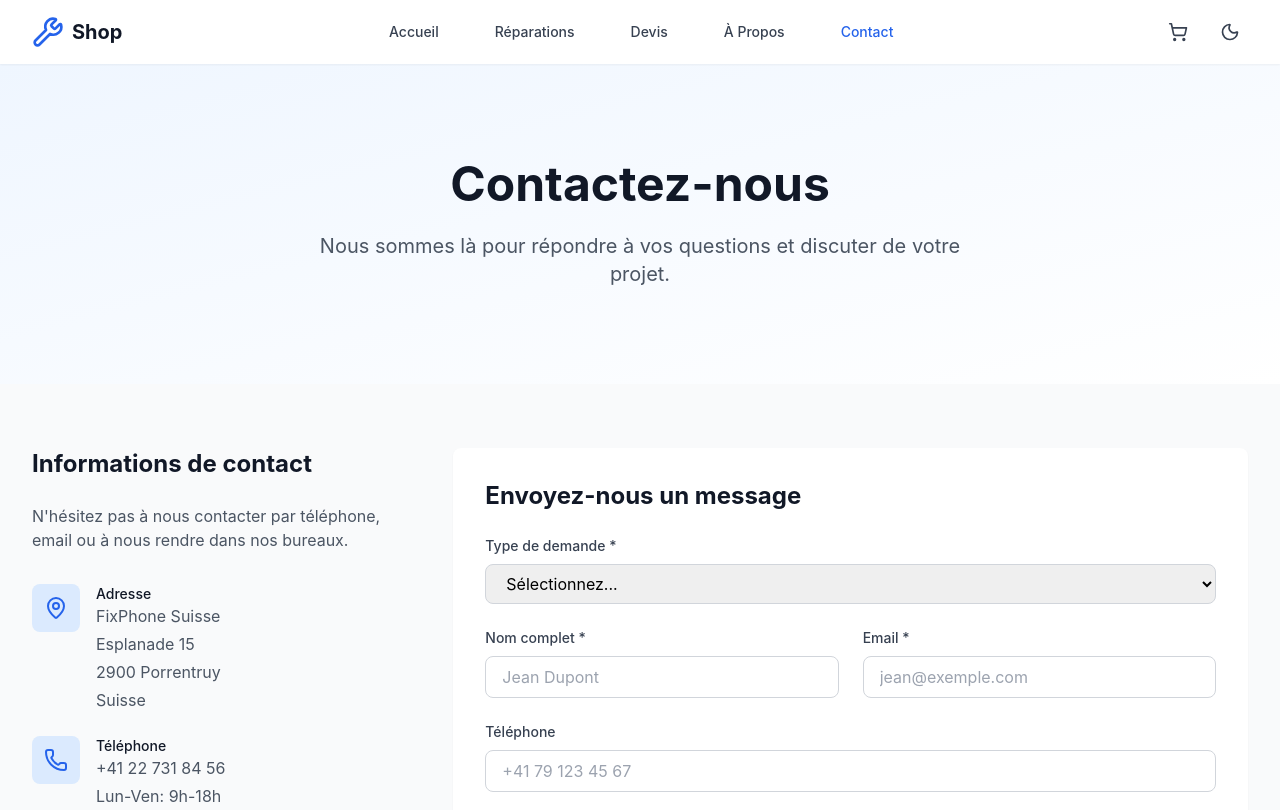
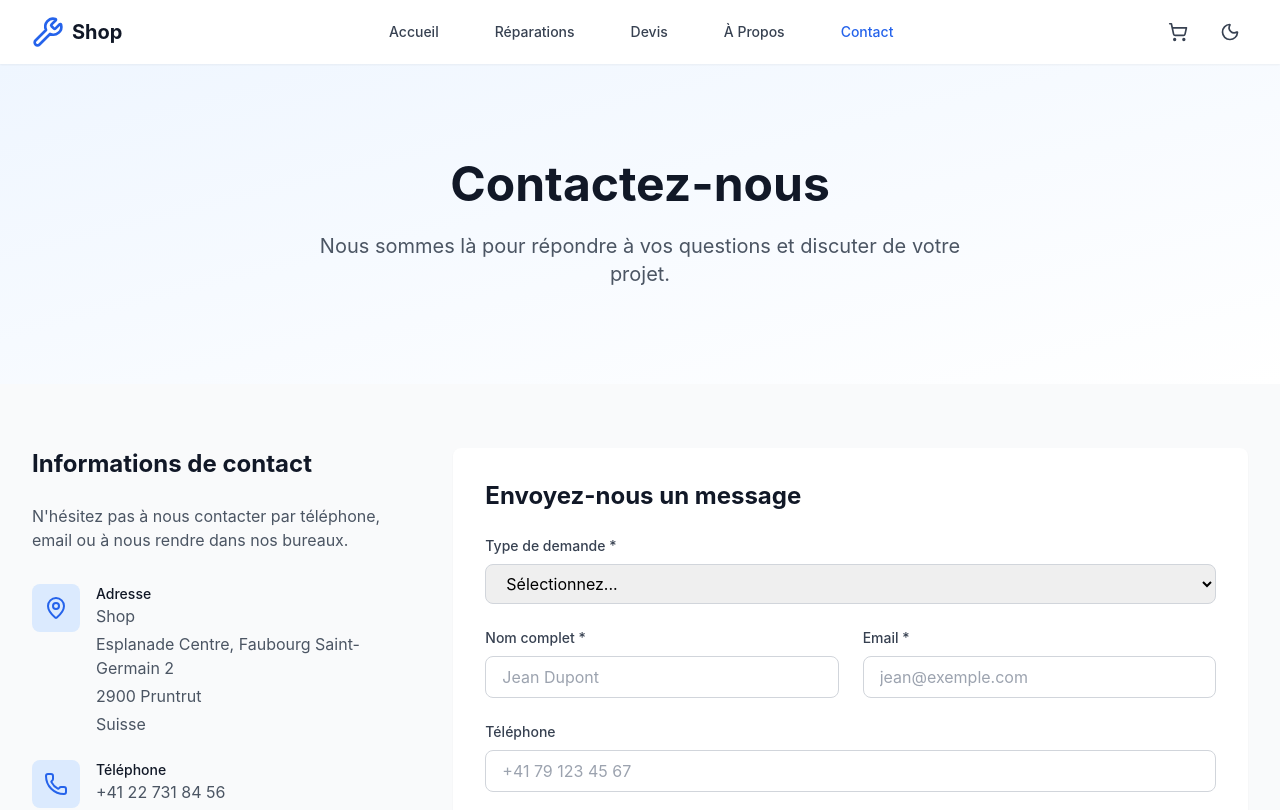
Before and after one commit to Iniddeee/site_vitrine_shop, a Vue app: page /contact in a window 1280 px wide. Shown: the top 810 px of the page. Built offline with nearby package versions, Linux system fonts and the light colour scheme.

Commit message:
Update address to Esplanade Centre, Faubourg Saint-Germain 2, 2900 Pruntrut

```diff
--- a/src/pages/Contact.vue
+++ b/src/pages/Contact.vue
@@ -59,7 +59,7 @@ const contactInfo = {
   address: {
     icon: MapPin,
     title: 'Adresse',
-    details: ['FixPhone Suisse', 'Esplanade 15', '2900 Porrentruy', 'Suisse'],
+    details: ['Shop', 'Esplanade Centre, Faubourg Saint-Germain 2', '2900 Pruntrut', 'Suisse'],
   },
   phone: {
     icon: Phone,
@@ -297,7 +297,7 @@ const contactInfo = {
         </h2>
         <div class="rounded-lg overflow-hidden shadow-lg">
           <iframe
-            src="https://www.openstreetmap.org/export/embed.html?bbox=7.095%2C47.420%2C7.105%2C47.430&layer=mapnik&marker=47.42448797916637%2C7.099915315652937"
+            src="https://www.openstreetmap.org/export/embed.html?bbox=7.098%2C47.423%2C7.108%2C47.433&layer=mapnik&marker=47.428%2C7.103"
             width="100%"
             height="400"
             style="border: 0"
```
